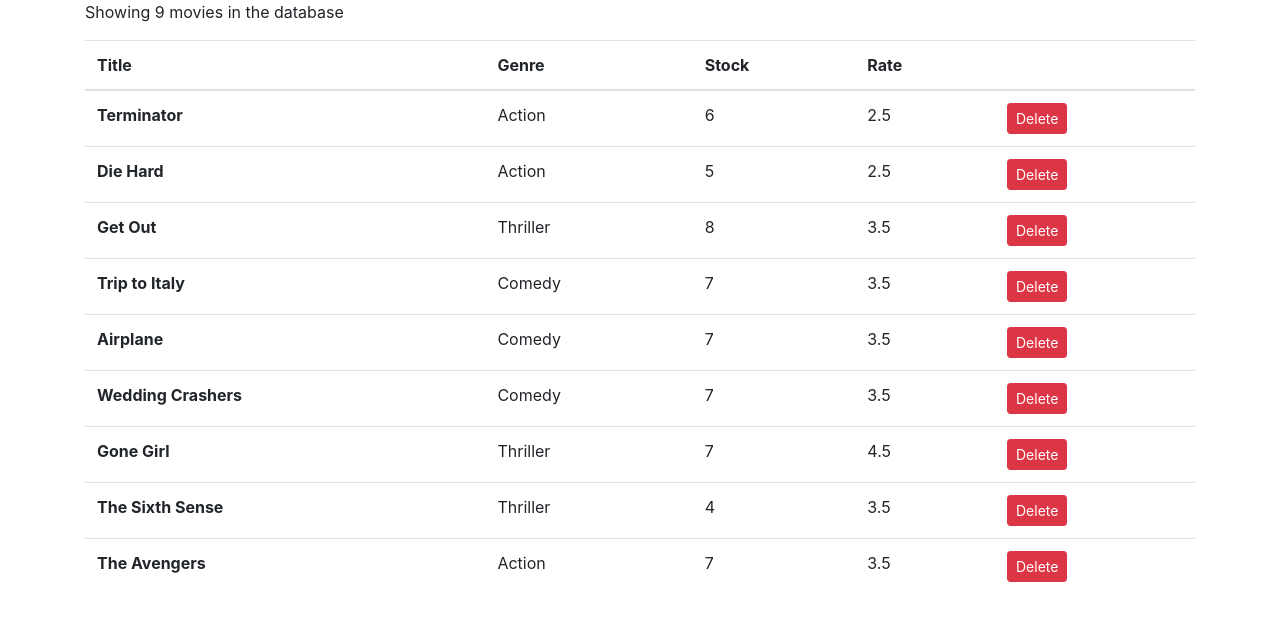
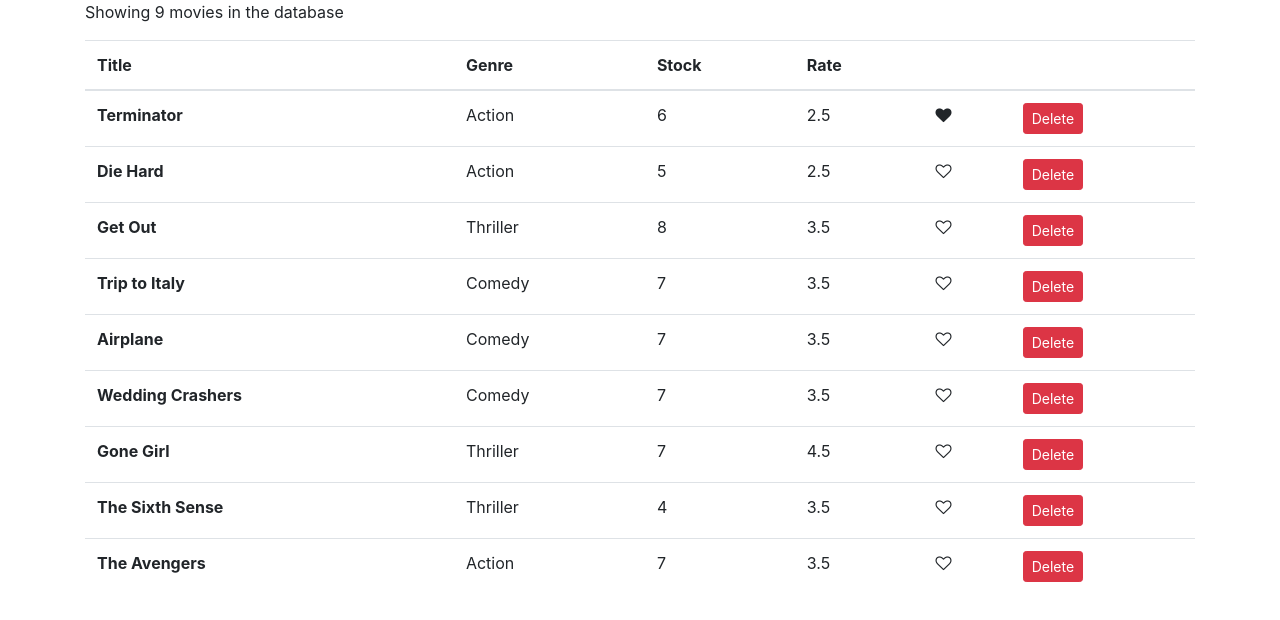
Before and after one commit to ematsushita/vidly, a React (Create React App) app: page / in a window 1280 px wide. Shown: the top 620 px of the page. Built offline with nearby package versions, Linux system fonts and the light colour scheme.

Commit message:
implement like button

```diff
--- /dev/null
+++ b/src/components/like.jsx
@@ -0,0 +1,15 @@
+import React, { Component } from 'react';
+
+class Like extends Component {
+  render() {
+    let classes = "fa fa-heart";
+    if (!this.props.liked) {
+      classes += "-o"
+    }
+    return (
+      <i style={{ cursor: "pointer" }}onClick={this.props.onClick} className={classes} aria-hidden="true"></i>
+     );
+  }
+}
+
+export default Like;
--- a/src/components/movies.jsx
+++ b/src/components/movies.jsx
@@ -1,5 +1,6 @@
 import React, { Component } from 'react';
 import { getMovies } from '../services/fakeMovieService';
+import Like from './like';
 
 class Movie extends Component {
   state = {
@@ -8,6 +9,14 @@
 
   handleDelete = movie => {
     const movies = this.state.movies.filter(moviesItem => moviesItem._id !== movie._id)
+    this.setState({movies})
+  }
+
+  handleLike = movie => {
+    const movies = [...this.state.movies];
+    const index = movies.indexOf(movie);
+    movies[index] = {...movies[index]};
+    movies[index].liked = !movies[index].liked;
     this.setState({movies})
   }
 
@@ -31,6 +40,7 @@
             <th scope="col">Stock</th>
             <th scope="col">Rate</th>
             <th scope="col"></th>
+            <th scope="col"></th>
           </tr>
         </thead>
         <tbody>
@@ -39,6 +49,7 @@
               <th scope="row">{movie.title}</th>
               <td>{movie.genre.name}</td><td>{movie.numberInStock}</td>
               <td>{movie.dailyRentalRate}</td>
+              <td><Like liked={movie.liked} onClick={() => this.handleLike(movie)}/></td>
               <td>
                 <button onClick={() => this.handleDelete(movie)} className="btn btn-danger btn-sm">Delete</button>
               </td>
--- a/src/services/fakeMovieService.js
+++ b/src/services/fakeMovieService.js
@@ -7,7 +7,8 @@
     genre: { _id: "5b21ca3eeb7f6fbccd471818", name: "Action" },
     numberInStock: 6,
     dailyRentalRate: 2.5,
-    publishDate: "2018-01-03T19:04:28.809Z"
+    publishDate: "2018-01-03T19:04:28.809Z",
+    liked: true
   },
   {
     _id: "5b21ca3eeb7f6fbccd471816",
```
